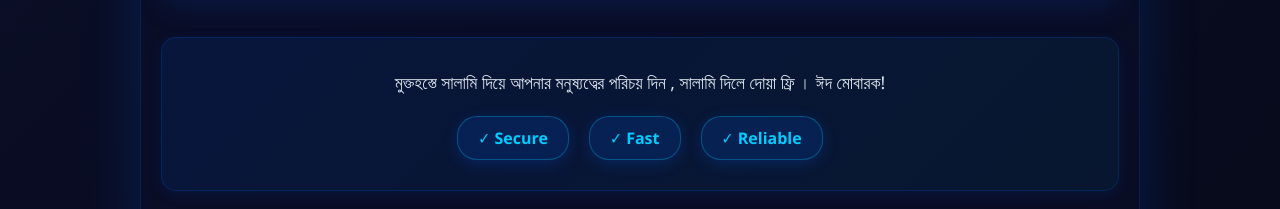
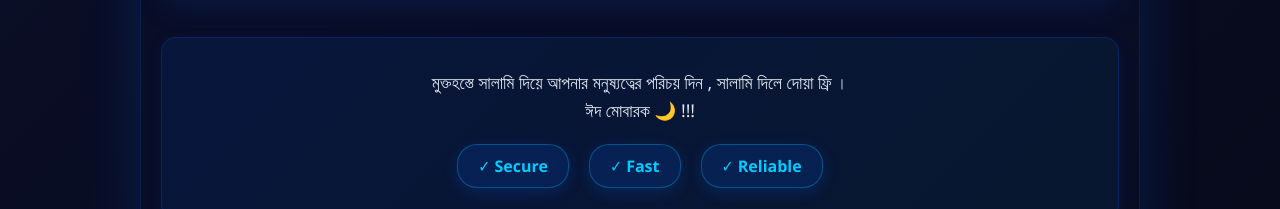
Before and after one commit to Ahnaf-Rafid-0/eid-salami-portal, a website: page public/index.html in a window 1280 px wide. Shown: the part 229-438 px from the top of the page. Drawn offline with Linux system fonts and the light colour scheme; no server answers.

Commit message:
Emoji disi

```diff
--- a/public/index.html
+++ b/public/index.html
@@ -18,8 +18,8 @@
     <div class="salami-info">
 
       <p class="festive-text">
-        মুক্তহস্তে সালামি দিয়ে আপনার মনুষ্যত্বের পরিচয় দিন , সালামি দিলে দোয়া ফ্রি ।
-        ঈদ মোবারক!
+        মুক্তহস্তে সালামি দিয়ে আপনার মনুষ্যত্বের পরিচয় দিন , সালামি দিলে দোয়া ফ্রি ।<br>
+        ঈদ মোবারক 🌙 !!!
       </p>
       <div class="benefits">
         <span class="benefit">✓ Secure</span>
```
